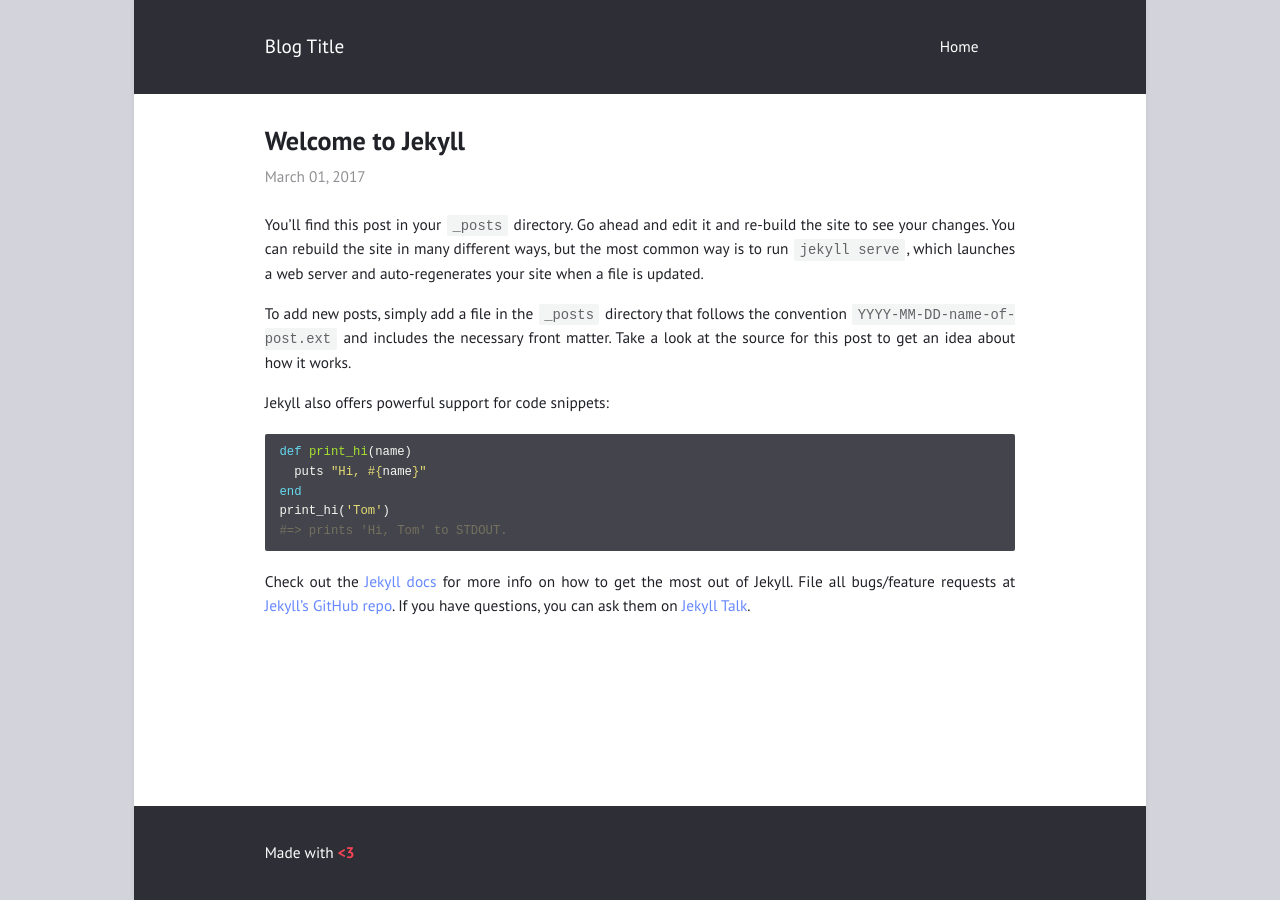
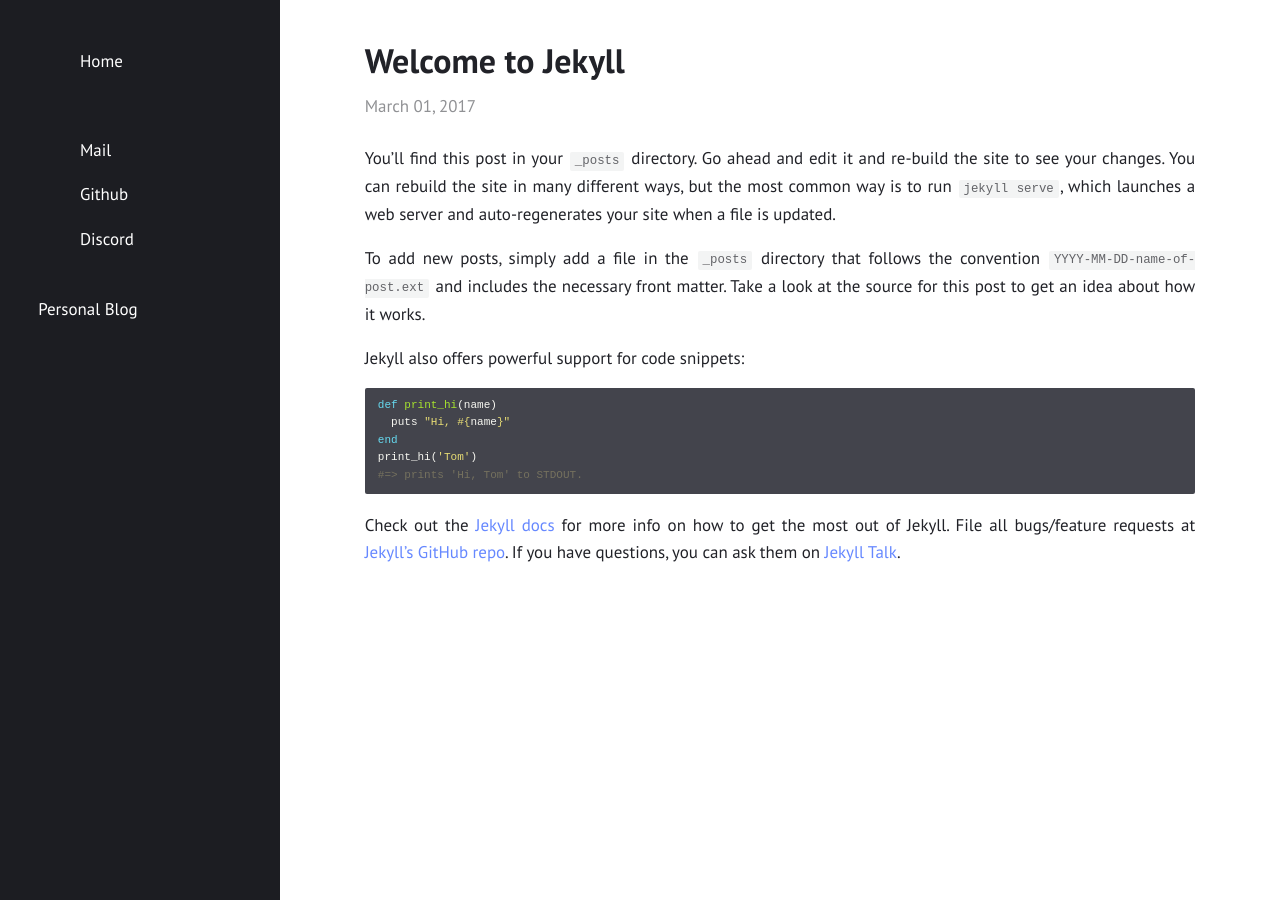
Before and after one commit to chris-zy-liu/chris-zy-liu.github.io, a Jekyll site: the page built from _posts/2017-03-01-welcome-to-jekyll.md, in a window 1280 px wide. Built offline with Jekyll 4.4.1, drawn with Linux system fonts in a browser that asks for light colours.

Commit message:
Updated _config.yml

```diff
--- a/_config.yml
+++ b/_config.yml
@@ -1,6 +1,6 @@
-title: "Blog Title"
-author: "Blog Author"
-description: "Made with <b style=\"color: #f45;\">&lt;3</b>"
+title: "清蒸鱼头"
+author: "Chris Liu"
+description: "Personal Blog"
 permalink: /:title/
 lang: "en"
 excerpt_separator: "\n\n\n"
@@ -9,8 +9,8 @@ date_format: "%B %d, %Y"
 # Layout
 
 show_excerpts: true        # show article excerpts on the home page
-show_frame: true           # adds a gray frame to the site
-show_sidebar: false        # show a sidebar instead of the usual header
+show_frame: false           # adds a gray frame to the site
+show_sidebar: true        # show a sidebar instead of the usual header
 minimal: false             # use a dark header
 
 # Menu
@@ -20,9 +20,9 @@ navigation:                # accepts {file, title, url, icon, sidebaricon}
   - {file: "README.md"}
 
 external:                  # shows a footer with social links - for available icons see fontawesome.com/icons
-  - {title: Mail, icon: envelope, url: "mailto:niklasbuschmann@users.noreply.github.com"}
-  - {title: Github, icon: github, url: "https://github.com/niklasbuschmann/contrast"}
-  - {title: Subscribe, icon: rss, url: "/feed.xml"}
+  - {title: Mail, icon: envelope, url: "chris.zy.liu@gmail.com"}
+  - {title: Github, icon: github, url: "https://github.com/chris-zy-liu"}
+  - {title: Discord, icon: discord, url: "Steamed Fish#6101"}
 
 comments:
 #  disqus_shortname: ""    # see https://disqus.com/
```
